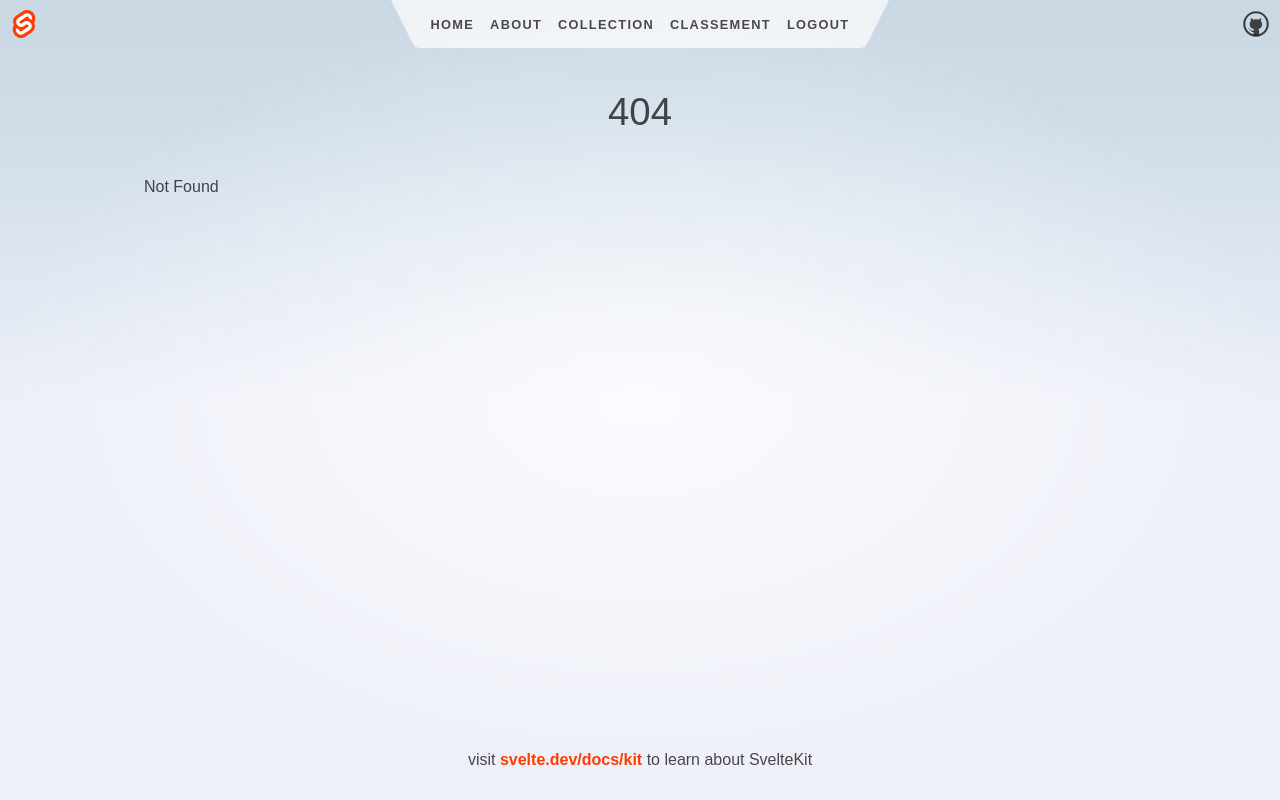
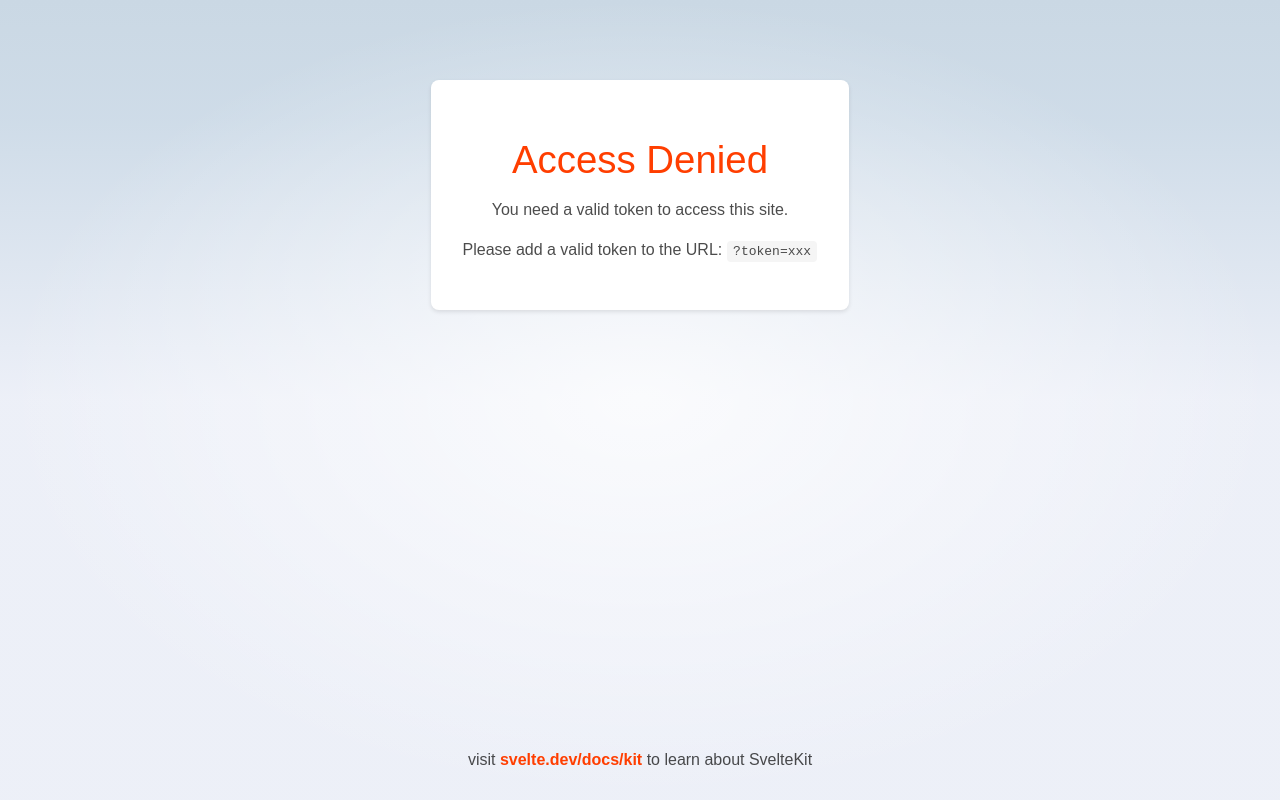
Before and after one commit to raymy95/sveltejs-kit-template-default-sara30test, a SvelteKit app: page /error in a window 1280 px wide. Before the commit this address had no page. Built offline with nearby package versions, Linux system fonts and the light colour scheme.

Commit message:
access with token

```diff
--- /dev/null
+++ b/src/lib/token.js
@@ -0,0 +1,6 @@
+// The token is hardcoded for simplicity
+export const VALID_TOKEN = 'remyremy';
+
+export function isValidToken(token) {
+    return token === VALID_TOKEN;
+}
--- a/src/routes/+layout.js
+++ b/src/routes/+layout.js
@@ -1,13 +1,23 @@
-// This ensures client-side routing works properly
+import { redirect } from '@sveltejs/kit';
+import { isValidToken } from '$lib/token';
+
 export const ssr = false;
-export const prerender = true;
+export const prerender = false;
 
-// Configure hooks for handling API routes
-export const config = {
-  kit: {
-    // Handle API routes through Netlify functions
-    paths: {
-      base: ''
+/** @type {import('./$types').LayoutLoad} */
+export function load({ url }) {
+    const token = url.searchParams.get('token');
+
+    // Allow access to error page without token
+    if (url.pathname === '/error') {
+        return {};
     }
-  }
-};
+
+    if (!token || !isValidToken(token)) {
+        throw redirect(303, '/error');
+    }
+
+    return {
+        token
+    };
+}
--- a/src/routes/+layout.svelte
+++ b/src/routes/+layout.svelte
@@ -1,19 +1,17 @@
 <script>
     import Header from './Header.svelte';
     import '../app.css';
-    import { auth } from '$lib/stores/auth';
-    import { onMount } from 'svelte';
+    import { page } from '$app/stores';
 
     /** @type {{children: import('svelte').Snippet}} */
     let { children } = $props();
-
-    onMount(() => {
-        auth.initialize();
-    });
 </script>
 
 <div class="app">
-    <Header />
+    {#if $page.url.pathname !== '/error'}
+        <Header />
+    {/if}
+
     <main>
         {@render children()}
     </main>
--- a/src/routes/Header.svelte
+++ b/src/routes/Header.svelte
@@ -1,11 +1,11 @@
 <script>
-    import { page } from '$app/state';
-    import { auth } from '$lib/stores/auth';
+    import { page } from '$app/stores';
     import logo from '$lib/images/svelte-logo.svg';
     import github from '$lib/images/github.svg';
+    import { goto } from '$app/navigation';
 
-    function handleLogout() {
-        auth.logout();
+    function handleNavigation(path) {
+        goto(`${path}?token=${$page.url.searchParams.get('token')}`);
     }
 </script>
 
@@ -21,20 +21,17 @@
             <path d="M0,0 L1,2 C1.5,3 1.5,3 2,3 L2,0 Z" />
         </svg>
         <ul>
-            <li aria-current={page.url.pathname === '/' ? 'page' : undefined}>
-                <a href="/">Home</a>
+            <li aria-current={$page.url.pathname === '/' ? 'page' : undefined}>
+                <button on:click={() => handleNavigation('/')}>Home</button>
             </li>
-            <li aria-current={page.url.pathname === '/about' ? 'page' : undefined}>
-                <a href="/about">About</a>
+            <li aria-current={$page.url.pathname === '/about' ? 'page' : undefined}>
+                <button on:click={() => handleNavigation('/about')}>About</button>
             </li>
-            <li aria-current={page.url.pathname === '/collection' ? 'page' : undefined}>
-                <a href="/collection">Collection</a>
+            <li aria-current={$page.url.pathname === '/collection' ? 'page' : undefined}>
+                <button on:click={() => handleNavigation('/collection')}>Collection</button>
             </li>
-            <li aria-current={page.url.pathname === '/score' ? 'page' : undefined}>
-                <a href="/score">Classement</a>
-            </li>
-            <li>
-                <button class="logout-button" on:click={handleLogout}>Logout</button>
+            <li aria-current={$page.url.pathname === '/score' ? 'page' : undefined}>
+                <button on:click={() => handleNavigation('/score')}>Classement</button>
             </li>
         </ul>
         <svg viewBox="0 0 2 3" aria-hidden="true">
@@ -120,7 +117,7 @@
         border-top: var(--size) solid var(--color-theme-1);
     }
 
-    nav a {
+    button {
         display: flex;
         height: 100%;
         align-items: center;
@@ -132,26 +129,12 @@
         letter-spacing: 0.1em;
         text-decoration: none;
         transition: color 0.2s linear;
+        border: none;
+        background: none;
+        cursor: pointer;
     }
 
-    .logout-button {
-        background: none;
-        border: none;
-        color: var(--color-text);
-        font-weight: 700;
-        font-size: 0.8rem;
-        text-transform: uppercase;
-        letter-spacing: 0.1em;
-        cursor: pointer;
-        padding: 0 0.5rem;
-        height: 100%;
-    }
-
-    .logout-button:hover {
-        color: var(--color-theme-1);
-    }
-
-    a:hover {
+    button:hover {
         color: var(--color-theme-1);
     }
 </style>
--- /dev/null
+++ b/src/routes/error/+page.js
@@ -0,0 +1,2 @@
+// Disable prerendering for the error page since it needs to be dynamic
+export const prerender = false;
--- /dev/null
+++ b/src/routes/error/+page.svelte
@@ -0,0 +1,42 @@
+<script>
+    import { page } from '$app/stores';
+</script>
+
+<svelte:head>
+    <title>Access Denied</title>
+</svelte:head>
+
+<div class="error-container">
+    <h1>Access Denied</h1>
+    <p>You need a valid token to access this site.</p>
+    <p>Please add a valid token to the URL: <code>?token=xxx</code></p>
+</div>
+
+<style>
+    .error-container {
+        max-width: 600px;
+        margin: 4rem auto;
+        padding: 2rem;
+        text-align: center;
+        background: white;
+        border-radius: 8px;
+        box-shadow: 0 2px 4px rgba(0, 0, 0, 0.1);
+    }
+
+    h1 {
+        color: #ff3e00;
+        margin-bottom: 1rem;
+    }
+
+    p {
+        margin: 1rem 0;
+        line-height: 1.5;
+    }
+
+    code {
+        background: #f5f5f5;
+        padding: 0.2rem 0.4rem;
+        border-radius: 4px;
+        font-family: monospace;
+    }
+</style>
```
Also changed, not shown: src/routes/+page.svelte (+37 -8 lines), src/routes/collection/+page.svelte (+15 -11 lines).
